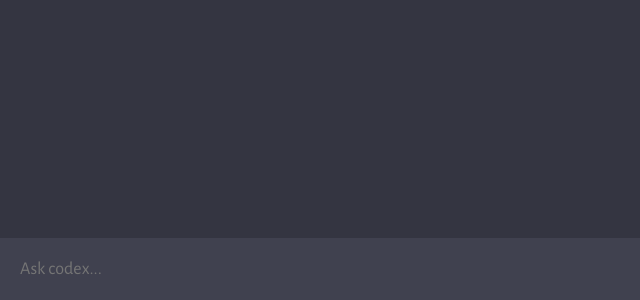
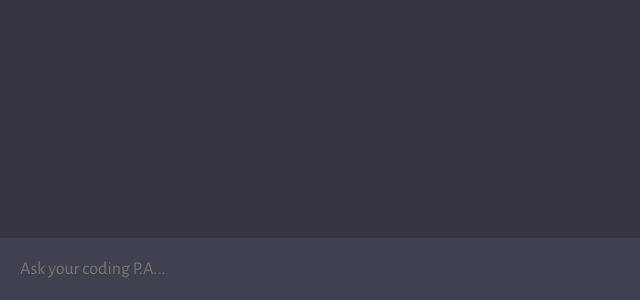
Before and after one commit to anbarasu97/codingPA, a website built with Vite: page client/index.html in a window 1280 px wide. Shown: the part 500-800 px from the top of the page, 0-640 px from the left. Built offline with nearby package versions, Linux system fonts and the light colour scheme.

Commit message:
Form placeholder change

```diff
--- a/client/index.html
+++ b/client/index.html
@@ -12,7 +12,7 @@
       <div id="chat_container"></div>
 
       <form>
-        <textarea name="prompt" rows="1" cols="1" placeholder="Ask codex..."></textarea>
+        <textarea name="prompt" rows="1" cols="1" placeholder="Ask your coding P.A..."></textarea>
         <button type="submit"><img src="assets/send.svg" alt="send" />
       </form>
     </div>
```
